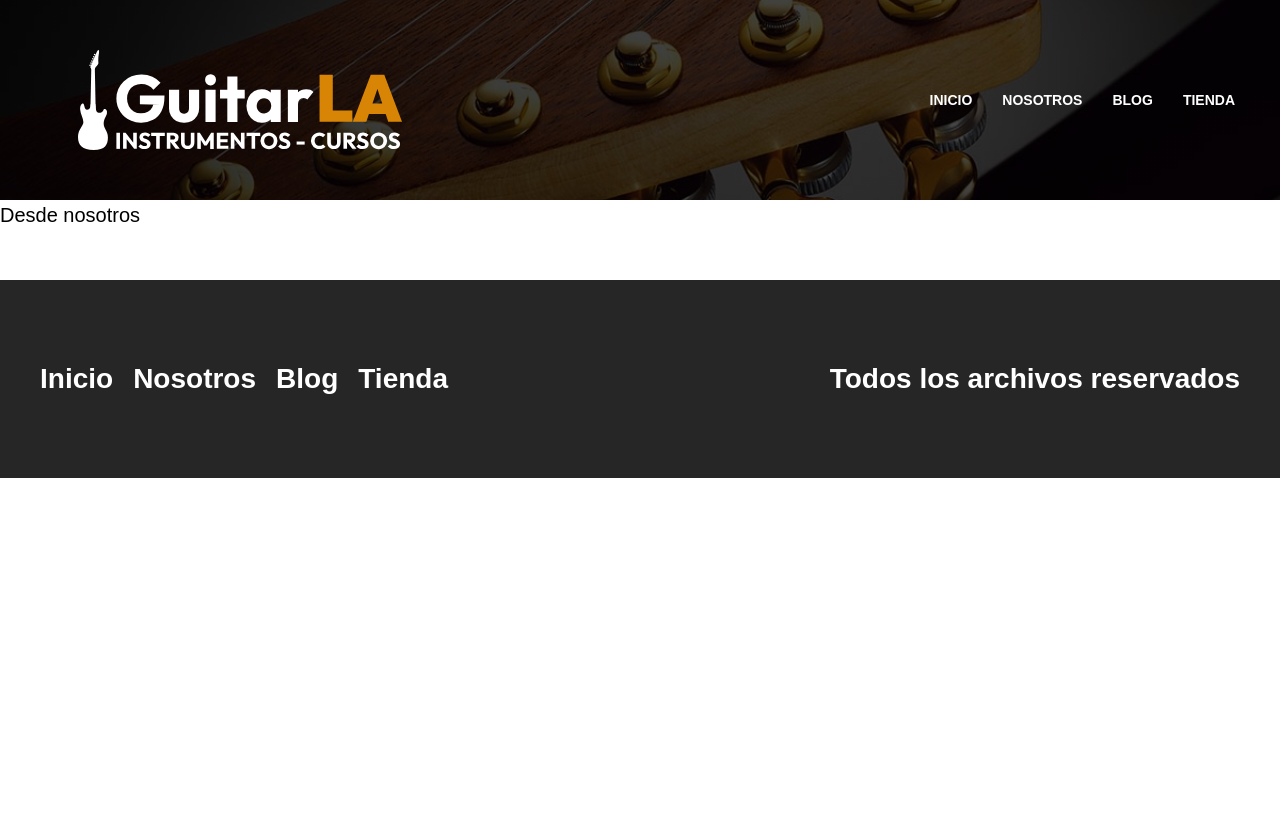
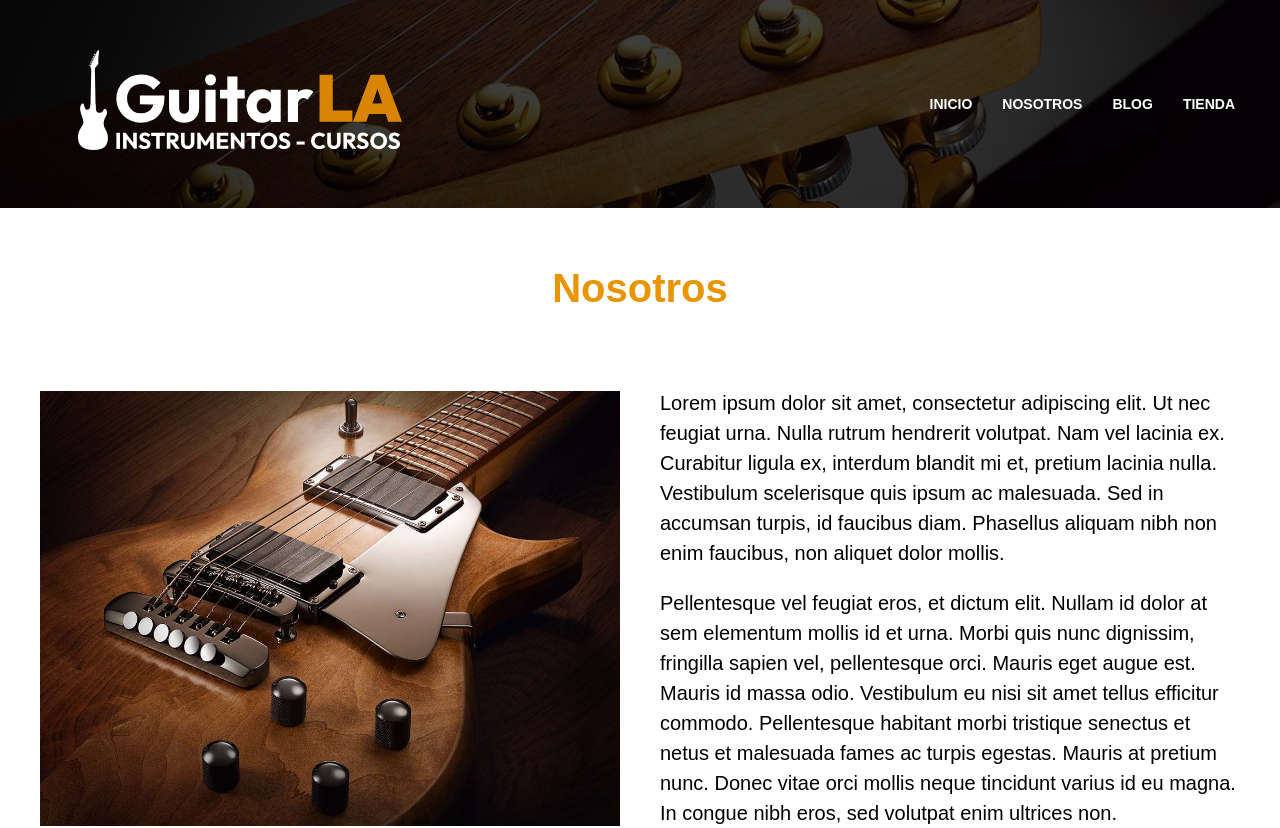
Before and after one commit to emanuelheredia/tienda-Guitar, a Next.js app: page /nosotros in a window 1280 px wide. Shown: the top 828 px of the page. Before the commit the page ends 800 px from the top, so only its background shows below. Built offline with nearby package versions, Linux system fonts and the light colour scheme.

Commit message:
configuracion strapi y sincronizacion con cloudinary, definicion componente blog y cards

```diff
--- a/components/Header.js
+++ b/components/Header.js
@@ -8,12 +8,15 @@ const Header = () => {
 			<div className="contenedor">
 				<div className={styles.barra}>
 					<Link href="/">
+						<a>
 							<Image
+								priority="true"
 								width={400}
 								height={100}
 								src="/img/logo.svg"
 								alt="Imagen Logo"
 							/>
+						</a>
 					</Link>
 					<nav className={styles.navegation}>
 						<Link href="/">Inicio</Link>
--- a/next.config.js
+++ b/next.config.js
@@ -1,7 +1,10 @@
 /** @type {import('next').NextConfig} */
 const nextConfig = {
-  reactStrictMode: true,
-  swcMinify: true,
-}
+	reactStrictMode: true,
+	swcMinify: true,
+	images: {
+		domains: ["res.cloudinary.com"],
+	},
+};
 
-module.exports = nextConfig
+module.exports = nextConfig;
--- a/pages/nosotros.js
+++ b/pages/nosotros.js
@@ -1,11 +1,48 @@
 import React from "react";
 import Layout from "../components/Layout";
+import Image from "next/image";
+import styles from "../styles/Nosotros.module.css";
 
 const Nosotros = () => {
 	return (
-		<div>
-			<Layout pagina="Nosotros">Desde nosotros</Layout>
-		</div>
+		<Layout pagina="Nosotros">
+			<main className="contenedor">
+				<h2 className="heading">Nosotros</h2>
+				<div className={styles.contenido}>
+					<Image
+						layout="responsive"
+						width={600}
+						height={450}
+						src="/img/nosotros.jpg"
+						alt="Imagen sobre nosotros"
+					/>
+					<div>
+						<p>
+							Lorem ipsum dolor sit amet, consectetur adipiscing
+							elit. Ut nec feugiat urna. Nulla rutrum hendrerit
+							volutpat. Nam vel lacinia ex. Curabitur ligula ex,
+							interdum blandit mi et, pretium lacinia nulla.
+							Vestibulum scelerisque quis ipsum ac malesuada. Sed
+							in accumsan turpis, id faucibus diam. Phasellus
+							aliquam nibh non enim faucibus, non aliquet dolor
+							mollis.
+						</p>
+						<p>
+							Pellentesque vel feugiat eros, et dictum elit.
+							Nullam id dolor at sem elementum mollis id et urna.
+							Morbi quis nunc dignissim, fringilla sapien vel,
+							pellentesque orci. Mauris eget augue est. Mauris id
+							massa odio. Vestibulum eu nisi sit amet tellus
+							efficitur commodo. Pellentesque habitant morbi
+							tristique senectus et netus et malesuada fames ac
+							turpis egestas. Mauris at pretium nunc. Donec vitae
+							orci mollis neque tincidunt varius id eu magna. In
+							congue nibh eros, sed volutpat enim ultrices non.
+						</p>
+					</div>
+				</div>
+			</main>
+		</Layout>
 	);
 };
 
--- /dev/null
+++ b/styles/Entrada.module.css
@@ -0,0 +1,37 @@
+.contenido{
+    padding: 2rem;
+}
+.contenido h3{
+    font-weight: 400;
+    font-size: 2.8rem;
+    margin: 0;
+    line-height: 1.2;
+}
+.fecha{
+    font-size: 1.6rem;
+    color:var(--primary)
+}
+.enlace{
+    margin-top: 2rem;
+    display: block;
+    text-decoration: none;
+    text-align: center;
+    text-transform: uppercase;
+    font-size: 1.2rem;
+    font-weight: 900;
+    color: var(--negro);
+    border: 2px solid var(--primary);
+    padding: 1rem 5rem;
+    transition-property: background-color;
+    transition-duration: .3s;
+}
+.enlace:hover{
+    background-color: var(--primary);
+    color: var(--blanco);
+}
+.resumen{
+    display: -webkit-box;
+    -webkit-box-orient: vertical;
+    -webkit-line-clamp: 4;
+    overflow: hidden;
+}
--- /dev/null
+++ b/styles/Nosotros.module.css
@@ -0,0 +1,10 @@
+.contenido{
+    display: grid;
+    gap: 4rem;
+}
+@media (min-width:768px){
+    .contenido{
+        grid-template-columns: repeat(2,1fr);
+        align-items: center;
+    }
+}
```
Also changed, not shown: components/Entrada.js (added, +32 -0 lines), helpers/index.js (added, +9 -0 lines), pages/blog.js (+23 -5 lines), styles/Blog.module.css (added, +14 -0 lines), 2 other files (tests, documents, lock files or other folders). Lines whose indentation alone changed are shown as unchanged.
